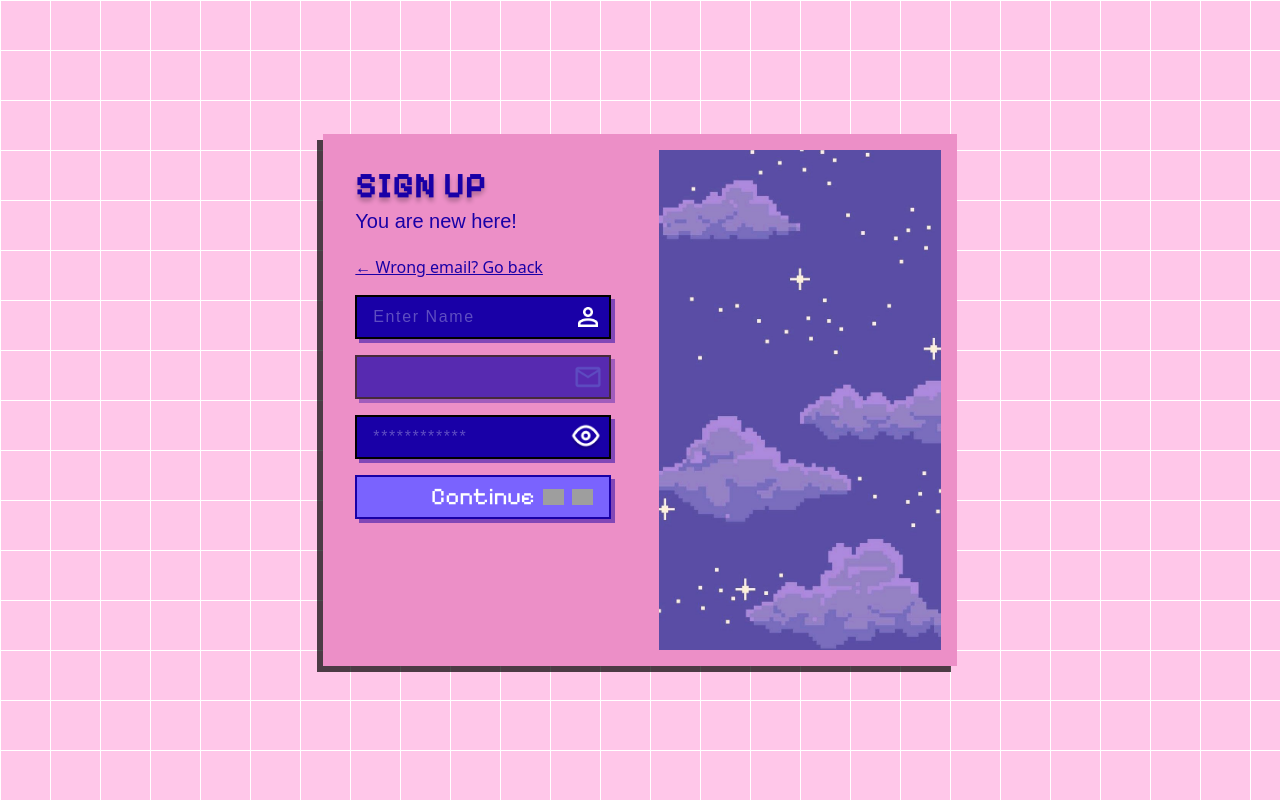
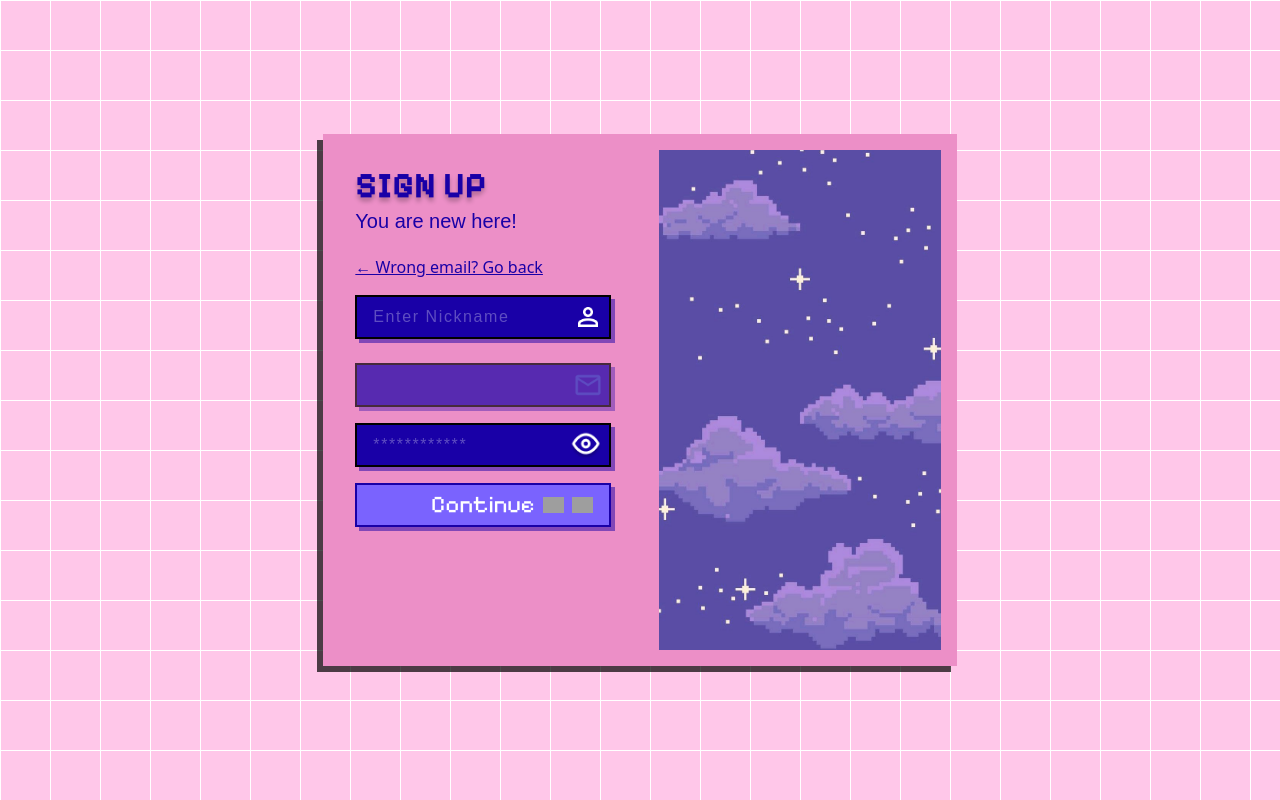
Before and after one commit to NorikaNarimatsu/transcendence, a React (Vite) app in the folder frontend/: page /signupUnkownUser in a window 1280 px wide. Built offline with nearby package versions, Linux system fonts and the light colour scheme; grey boxes are pictures that could not be loaded; a web font is replaced by a local one.

Commit message:
add check for nickname lenght

```diff
--- a/frontend/src/pages/SignUp2.tsx
+++ b/frontend/src/pages/SignUp2.tsx
@@ -15,6 +15,21 @@ export default function signupUnkownUser() {
   const [name, setName] = useState('');
   const [password, setPassword] = useState('');
   const [error, setError] = useState('');
+  const [nameError, setNameError] = useState('');
+
+  const handleNameChange = (e: React.ChangeEvent<HTMLInputElement>) => {
+    const value = e.target.value;
+    setName(value);
+
+    // Real-time validation
+    if (value.length < 2 && value.length > 0) {
+      setNameError('Nickname must be at least 2 characters long'); }
+    else if (value.length > 10) {
+      setNameError('Nickname must be max 10 characters long');
+    } else {
+      setNameError('');
+    }
+  };
 
   const handleSubmit = async (e: React.FormEvent) => {
     e.preventDefault();
@@ -57,7 +72,7 @@ export default function signupUnkownUser() {
                 </button>
 
                 {/* Form inputs */}
-                <div className='relative mb-4'>
+                <div className='relative mb-6'> {/* Increased margin bottom to accommodate error */}
                   <img
                     src={person_icon}
                     alt="Person icon"
@@ -66,11 +81,19 @@ export default function signupUnkownUser() {
                   <input
                     type="text"
                     value={name}
-                    onChange={(e) => setName(e.target.value)}
-                    placeholder="Enter Name"
-                    className="w-full px-4 py-2 bg-blue-deep text-white placeholder-color font-dotgothic border-2 border-black focus:outline-none shadow-no-blur-50-reverse-no-active tracking-widest"
+                    onChange={handleNameChange}
+                    placeholder="Enter Nickname"
+                    className={`w-full px-4 py-2 bg-blue-deep text-white placeholder-color font-dotgothic border-2 ${
+                      nameError ? 'border-red-500' : 'border-black'
+                    } focus:outline-none shadow-no-blur-50-reverse-no-active tracking-widest`}
+                    maxLength={11}
                     required
                   />
+                  {nameError && (
+                    <p className="absolute left-0 top-full mt-1 text-red-500 text-xs">
+                      {nameError}
+                    </p>
+                  )}
                 </div>
 
                 <div className="relative mb-4">
```
